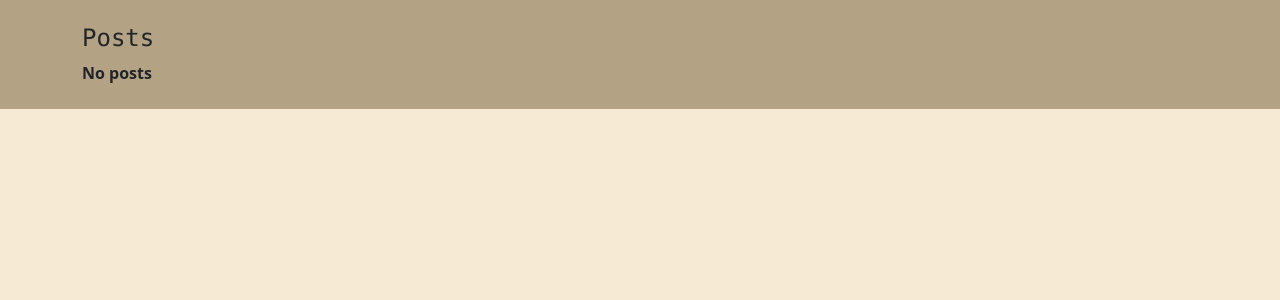
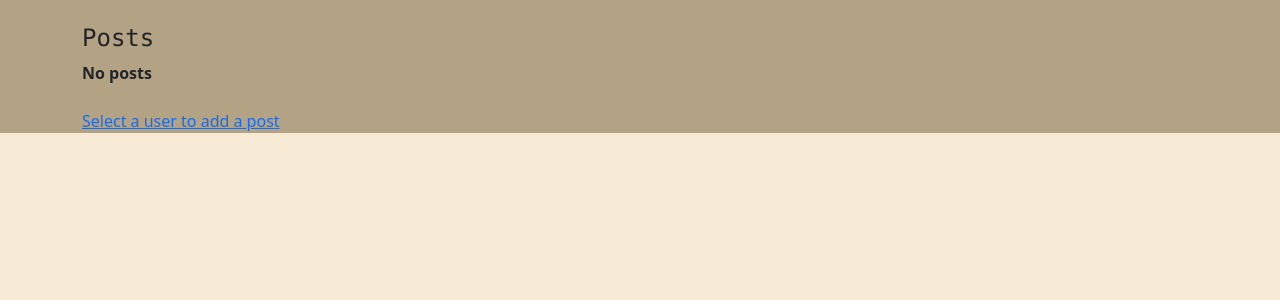
Before and after one commit to Yukovv/homeworks, a Flask app: page /posts/ in a window 1280 px wide. Shown: the part 56-356 px from the top of the page. Run offline with Flask 3, Linux system fonts and the light colour scheme; some libraries are stand-ins or nearby versions.

Commit message:
add link for users to posts

```diff
--- a/homework_06/blog-app/templates/list.html
+++ b/homework_06/blog-app/templates/list.html
@@ -31,6 +31,10 @@
       <a href="{{ url_for('add_user')}}">
         Add User
       </a>
+    {% else %}
+      <a href="{{ url_for('users') }}">
+        Select a user to add a post
+      </a>
     {% endif %}
   </div>
 {% endblock %}
```
